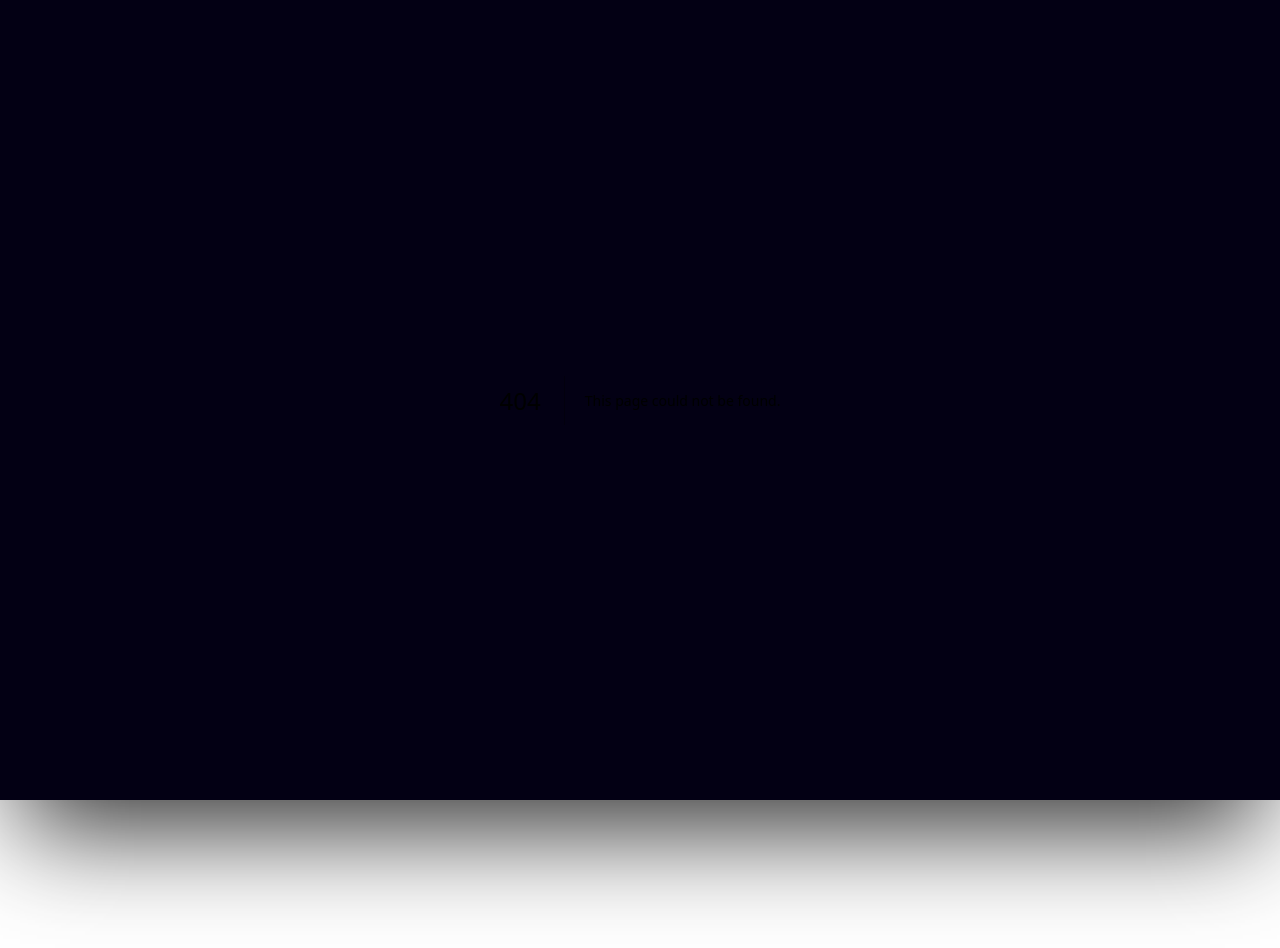
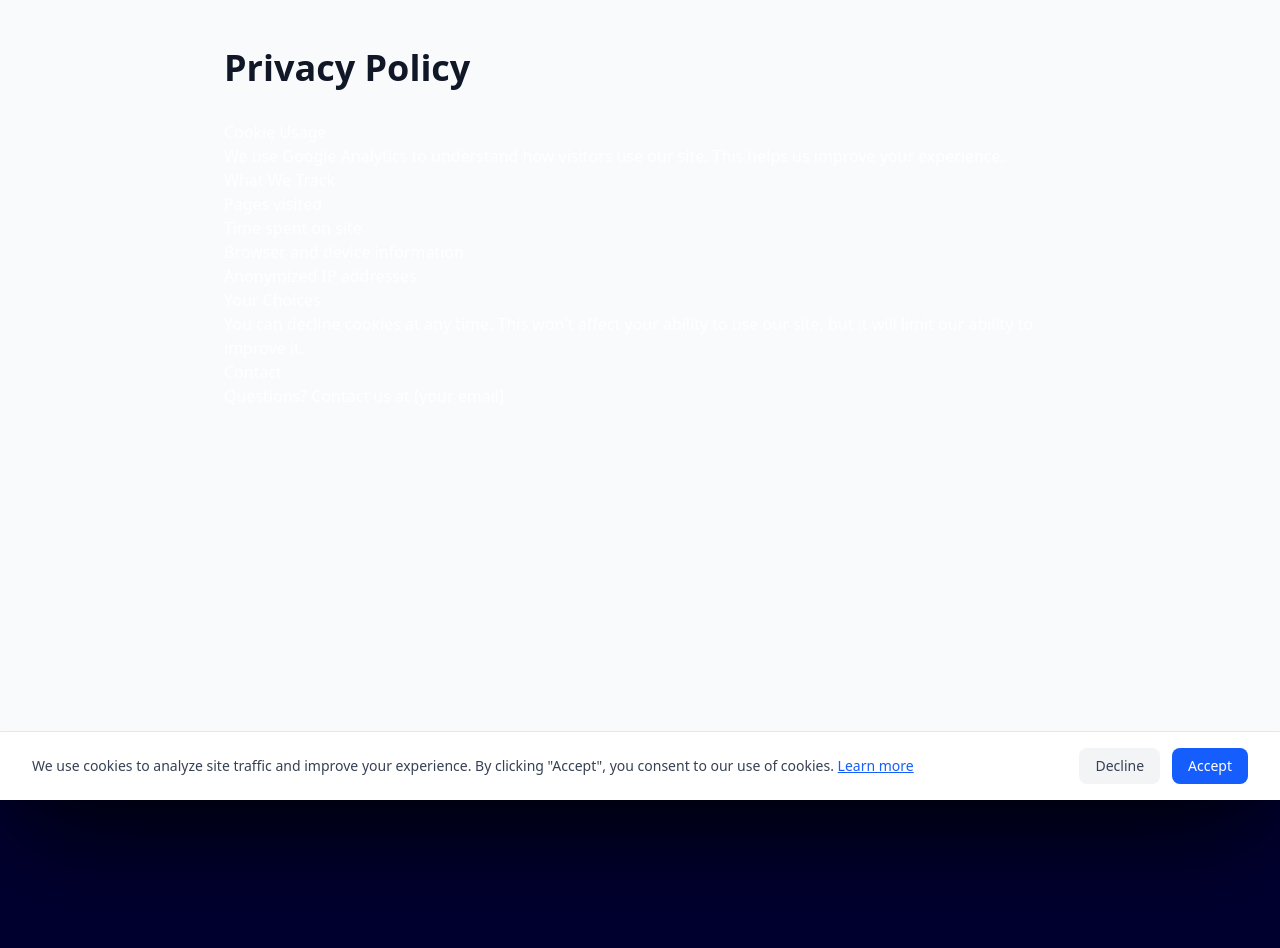
Before and after one commit to christi4ntoro/kabuto-lab, a Next.js app: page /privacy in a window 1280 px wide. Before the commit this address had no page. Shown: the top 948 px of the page. Built offline with nearby package versions, Linux system fonts and the light colour scheme.

Commit message:
Add cookie consent banner and consent mode

```diff
--- a/app/layout.tsx
+++ b/app/layout.tsx
@@ -4,6 +4,7 @@
 import Header from "@/components/shared/Header";
 import Footer from '@/components/shared/Footer';
 import GoogleAnalytics from '@/components/shared/GoogleAnalytics';
+import CookieConsent from '@/components/shared/CookieConsent';
 
 const geistSans = Geist({
   variable: "--font-geist-sans",
@@ -53,6 +54,9 @@
         {process.env.NODE_ENV === 'production' && process.env.NEXT_PUBLIC_GA_ID && (
           <GoogleAnalytics gaId={process.env.NEXT_PUBLIC_GA_ID} />
         )}
+
+        {/* Cookie Consent Banner */}
+        <CookieConsent />
       </body>
     </html>
   );
--- /dev/null
+++ b/app/privacy/page.tsx
@@ -0,0 +1,34 @@
+export default function PrivacyPage() {
+    return (
+      <div className="min-h-screen bg-gray-50 py-12">
+        <div className="max-w-4xl mx-auto px-4 sm:px-6 lg:px-8">
+          <h1 className="text-4xl font-bold text-gray-900 mb-8">Privacy Policy</h1>
+
+          <div className="prose prose-lg">
+            <h2>Cookie Usage</h2>
+            <p>
+              We use Google Analytics to understand how visitors use our site.
+              This helps us improve your experience.
+            </p>
+
+            <h2>What We Track</h2>
+            <ul>
+              <li>Pages visited</li>
+              <li>Time spent on site</li>
+              <li>Browser and device information</li>
+              <li>Anonymized IP addresses</li>
+            </ul>
+
+            <h2>Your Choices</h2>
+            <p>
+              You can decline cookies at any time. This won't affect your ability
+              to use our site, but it will limit our ability to improve it.
+            </p>
+
+            <h2>Contact</h2>
+            <p>Questions? Contact us at [your email]</p>
+          </div>
+        </div>
+      </div>
+    );
+  }
--- /dev/null
+++ b/components/shared/CookieConsent.tsx
@@ -0,0 +1,86 @@
+'use client';
+
+import { useState, useEffect } from 'react';
+
+export default function CookieConsent() {
+  const [showBanner, setShowBanner] = useState(false);
+
+  useEffect(() => {
+    // Check if user has already made a choice
+    const consent = localStorage.getItem('cookie-consent');
+    if (!consent) {
+      setShowBanner(true);
+    } else {
+      // Update consent mode based on saved choice
+      updateConsentMode(consent === 'granted');
+    }
+  }, []);
+
+  const updateConsentMode = (granted: boolean) => {
+    if (typeof window.gtag === 'function') {
+      window.gtag('consent', 'update', {
+        analytics_storage: granted ? 'granted' : 'denied',
+        ad_storage: granted ? 'granted' : 'denied',
+      });
+    }
+  };
+
+  const handleAccept = () => {
+    localStorage.setItem('cookie-consent', 'granted');
+    updateConsentMode(true);
+    setShowBanner(false);
+  };
+
+  const handleDecline = () => {
+    localStorage.setItem('cookie-consent', 'denied');
+    updateConsentMode(false);
+    setShowBanner(false);
+  };
+
+  if (!showBanner) return null;
+
+  return (
+    <div className="fixed bottom-0 left-0 right-0 z-50 bg-white border-t border-gray-200 shadow-lg">
+      <div className="max-w-7xl mx-auto px-4 sm:px-6 lg:px-8 py-4">
+        <div className="flex flex-col sm:flex-row items-center justify-between gap-4">
+          {/* Message */}
+          <div className="flex-1 text-sm text-gray-700">
+            <p>
+              We use cookies to analyze site traffic and improve your experience.
+              By clicking "Accept", you consent to our use of cookies.{' '}
+              <a
+                href="/privacy"
+                className="text-blue-600 hover:text-blue-700 underline"
+              >
+                Learn more
+              </a>
+            </p>
+          </div>
+
+          {/* Buttons */}
+          <div className="flex gap-3">
+            <button
+              onClick={handleDecline}
+              className="px-4 py-2 text-sm font-medium text-gray-700 bg-gray-100 hover:bg-gray-200 rounded-lg transition-colors"
+            >
+              Decline
+            </button>
+            <button
+              onClick={handleAccept}
+              className="px-4 py-2 text-sm font-medium text-white bg-blue-600 hover:bg-blue-700 rounded-lg transition-colors"
+            >
+              Accept
+            </button>
+          </div>
+        </div>
+      </div>
+    </div>
+  );
+}
+
+// TypeScript declaration for gtag
+declare global {
+  interface Window {
+    gtag: (...args: any[]) => void;
+  }
+}
--- a/components/shared/Footer.tsx
+++ b/components/shared/Footer.tsx
@@ -16,7 +16,8 @@
   { label: 'What We Do', href: '/services' },
   { label: 'About', href: '/about' },
   { label: 'Cases', href: '/work' },
-  { label: 'Connect', href: '/contact' }
+  { label: 'Connect', href: '/contact' },
+  { label: 'Privacy', href: '/privacy' }
 ];
 
 const menuProducts = [
--- a/components/shared/GoogleAnalytics.tsx
+++ b/components/shared/GoogleAnalytics.tsx
@@ -3,6 +3,26 @@
 export default function GoogleAnalytics({ gaId }: { gaId: string }) {
   return (
     <>
+      {/* Consent Mode - Load BEFORE GA */}
+      <Script
+        id="google-consent-mode"
+        strategy="beforeInteractive"
+        dangerouslySetInnerHTML={{
+          __html: `
+            window.dataLayer = window.dataLayer || [];
+            function gtag(){dataLayer.push(arguments);}
+
+            // Set default consent to denied
+            gtag('consent', 'default', {
+              'analytics_storage': 'denied',
+              'ad_storage': 'denied',
+              'wait_for_update': 500
+            });
+          `,
+        }}
+      />
+
+      {/* Google Analytics */}
       <Script
         strategy="afterInteractive"
         src={`https://www.googletagmanager.com/gtag/js?id=${gaId}`}
```
Also changed, not shown: 1 other file (tests, documents, lock files or other folders).
